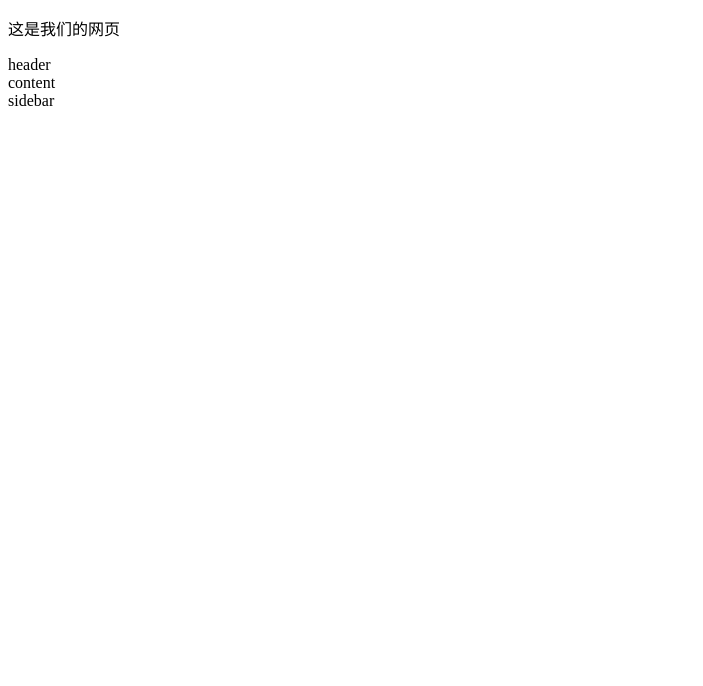
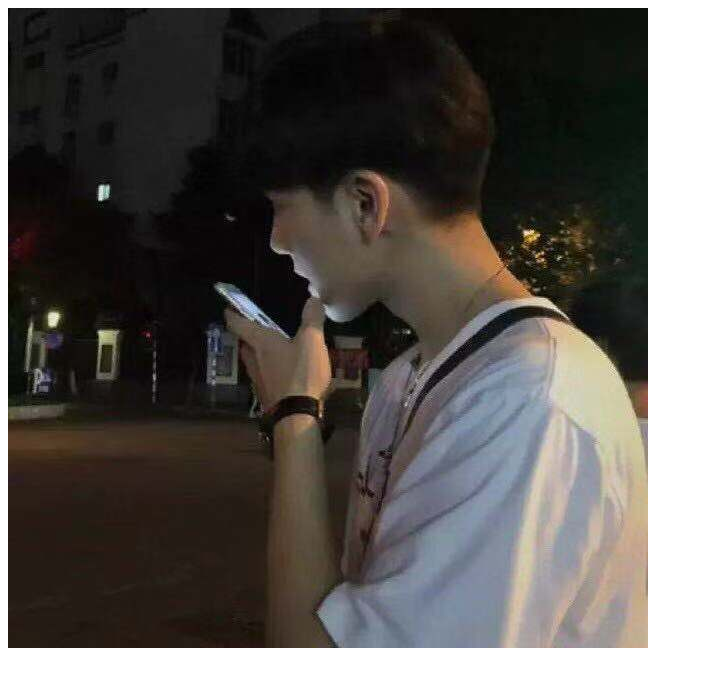
Before and after one commit to wangjiawei1996/Webpack-4.0, a website built with webpack: page lesson/dist/index.html in a window 1280 px wide. Shown: the whole page, without its empty margins (0-703 px from the left). Built offline with nearby package versions, Linux system fonts and the light colour scheme.

Commit message:
recognize loader in webapck influence and try file-loader

```diff
--- a/lesson/src/content.js
+++ /dev/null
@@ -1,9 +0,0 @@
-function Content() {
-  var dom = document.getElementById("root");
-  var content = document.createElement("div")
-  content.innerText = "sidebar"
-  dom.append(content)
-}
-
-// export default Content;
-module.exports = Content;
--- a/lesson/src/header.js
+++ /dev/null
@@ -1,8 +0,0 @@
-function Header() {
-  var dom = document.getElementById("root");
-  var header = document.createElement("div")
-  header.innerText = 'header'
-  dom.append(header)
-}
-// export default Header;
-module.exports = Header;
--- a/lesson/src/index.js
+++ b/lesson/src/index.js
@@ -1,7 +1,7 @@
-var Header = require('./header');
-var Sidebar = require('./sidebar');
-var Content = require('./content');
-var avatar = require('../src/avater.jpg');
-new Header();
-new Sidebar();
-new Content();
+import avatar from './avater.jpg';
+
+var img = new Image();
+img.src = avatar;
+
+var root = document.getElementById('root');
+root.append(img);
--- a/lesson/src/sidebar.js
+++ /dev/null
@@ -1,8 +0,0 @@
-function Sidebar() {
-  var dom = document.getElementById("root");
-  var sidebar = document.createElement("div")
-  sidebar.innerText = "content"
-  dom.append(sidebar)
-}
-// export default Sidebar;
-module.exports = Sidebar;
--- a/lesson/webpack.config.js
+++ b/lesson/webpack.config.js
@@ -11,6 +11,11 @@ module.exports = {
       use: {
         loader: 'file-loader'
       }
+    },{
+      test: /\.vue$/,
+      use: {
+        loader: 'vue-loader'
+      }
     }]
   },
   output: {
```
Also changed, not shown: lesson/dist/bundle.js, lesson/dist/index.html.
